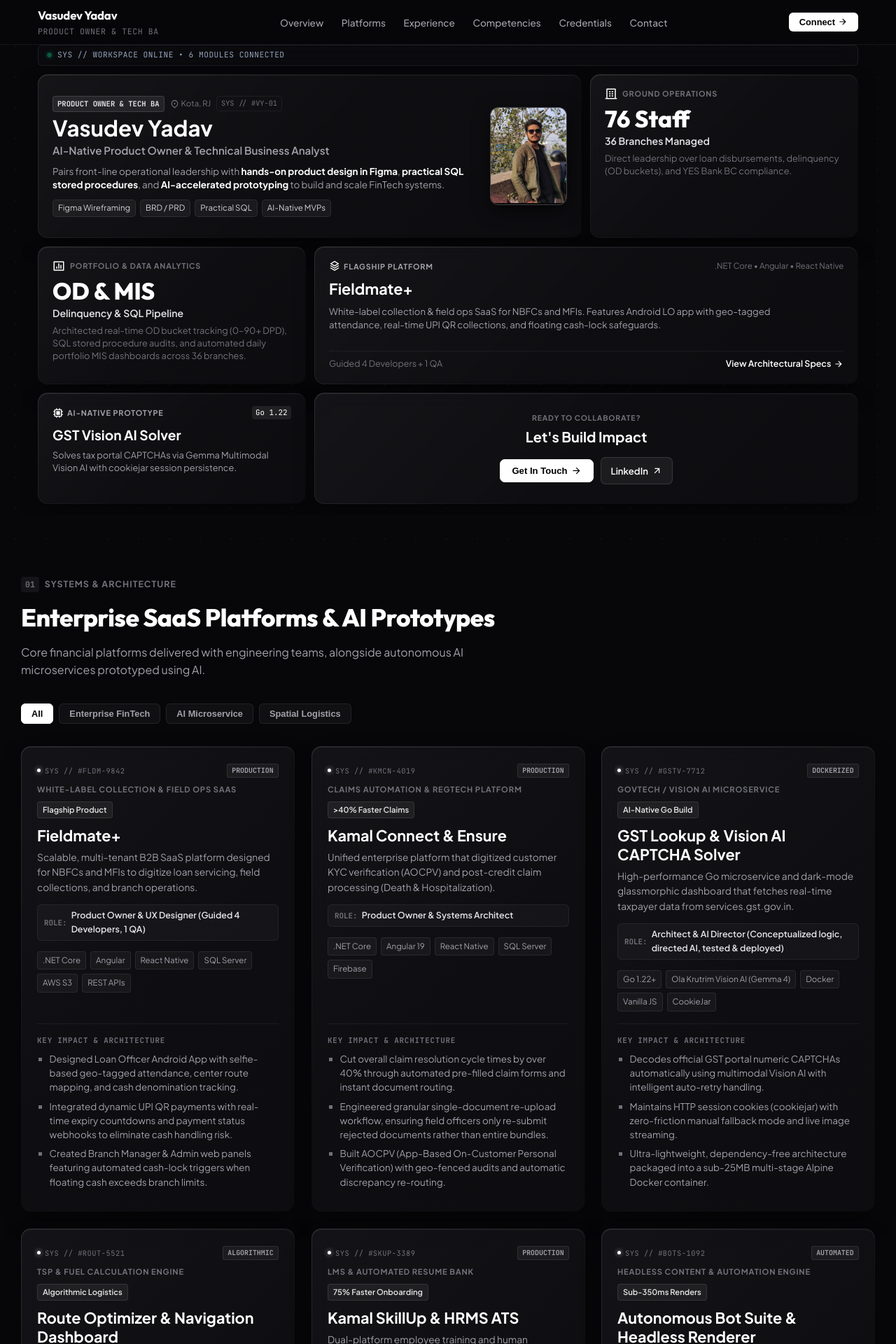
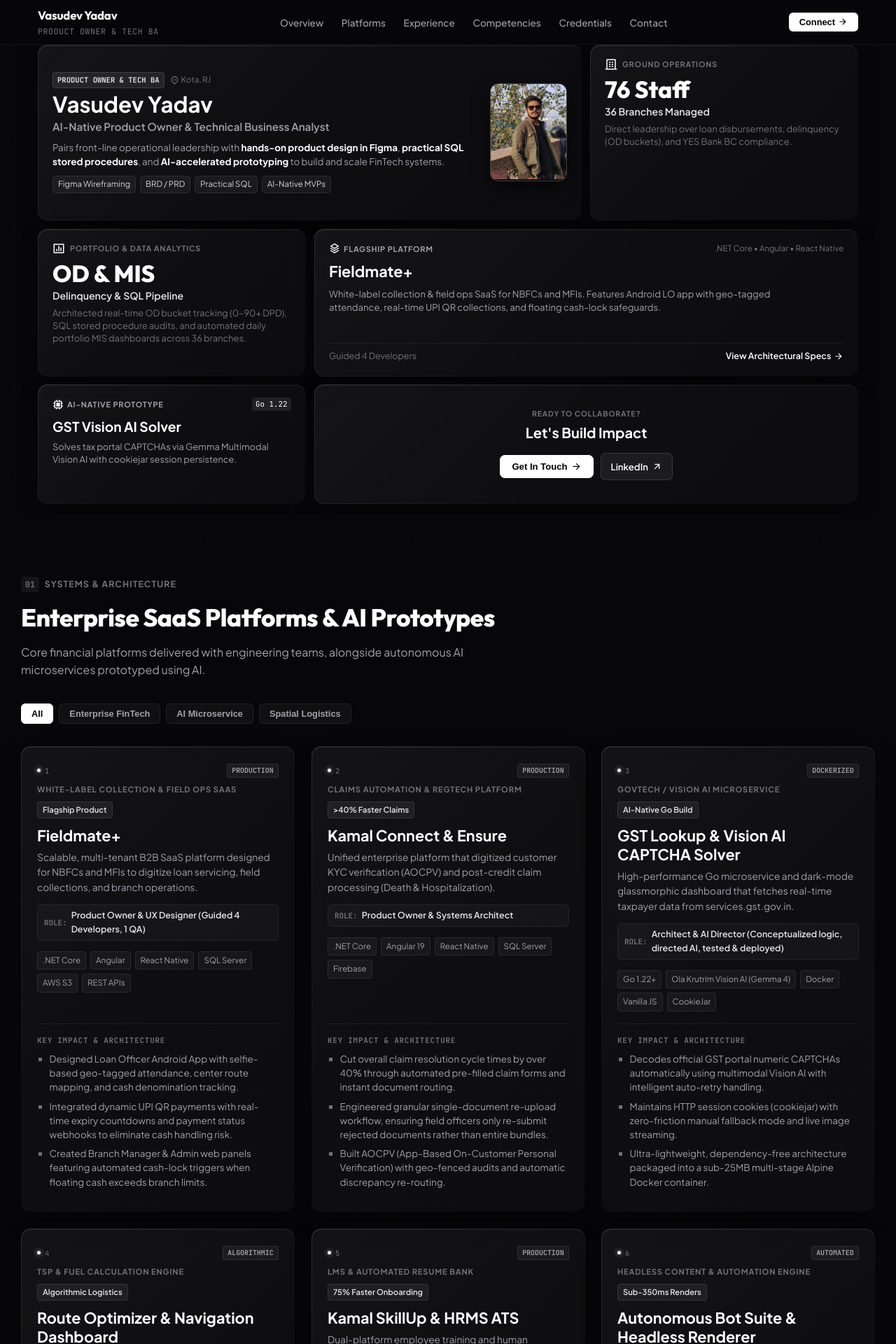
Before and after one commit to Code-Rei/vasudev-portfolio, a React (Vite) app: page / in a window 1280 px wide. Shown: the top 1920 px of the page at 70% size. Built offline with nearby package versions, Linux system fonts and the light colour scheme.

Commit message:
feat: add HeroBentoSection and ProjectsSection components

```diff
--- a/src/components/HeroBentoSection.jsx
+++ b/src/components/HeroBentoSection.jsx
@@ -28,12 +28,6 @@ export default function HeroBentoSection({ data, onContactClick }) {
 
   return (
     <section id="about" className="bento-hero-section container">
-      {/* Subtle Diagnostic Status Beacon */}
-      <div className="hero-status-beacon">
-        <span className="pulse-beacon" />
-        <span>SYS // WORKSPACE ONLINE • 6 MODULES CONNECTED</span>
-      </div>
-
       {/* Bento Grid (Desktop 100% Viewport, Zero Scroll) */}
       <div className="bento-grid">
         {/* Card 1: Main Identity & Profile Portrait (Spans 2 columns, Row 1) */}
@@ -50,7 +44,6 @@ export default function HeroBentoSection({ data, onContactClick }) {
                 <span className="location-badge">
                   <RiMapPin2Line size={13} className="inline-icon" /> Kota, RJ
                 </span>
-                <span className="sys-badge">SYS // #VY-01</span>
               </div>
 
               {/* Title */}
@@ -143,7 +136,7 @@ export default function HeroBentoSection({ data, onContactClick }) {
             </p>
 
             <div className="feature-meta">
-              <span>Guided 4 Developers + 1 QA</span>
+              <span>Guided 4 Developers</span>
               <a href="#projects" className="feature-link">
                 View Architectural Specs <RiArrowRightLine size={14} className="inline-icon" />
               </a>
--- a/src/components/ProjectsSection.jsx
+++ b/src/components/ProjectsSection.jsx
@@ -2,13 +2,13 @@ import React, { useState } from 'react';
 
 // Technical System IDs for diagnostic credibility
 const SYSTEM_METADATA = {
-  fieldmate: { sysId: 'SYS // #FLDM-9842', status: 'PRODUCTION', latency: '<120ms' },
-  'kamal-connect': { sysId: 'SYS // #KMCN-4019', status: 'PRODUCTION', latency: '40% SPEEDUP' },
-  'gst-captcha': { sysId: 'SYS // #GSTV-7712', status: 'DOCKERIZED', latency: '<250ms' },
-  'route-optimizer': { sysId: 'SYS // #ROUT-5521', status: 'ALGORITHMIC', latency: 'TSP SOLVED' },
-  'kamal-skillup': { sysId: 'SYS // #SKUP-3389', status: 'PRODUCTION', latency: '75% FASTER' },
-  'autonomous-bots': { sysId: 'SYS // #BOTS-1092', status: 'AUTOMATED', latency: '<350ms' },
-  'kamal-analytics': { sysId: 'SYS // #ANLT-6641', status: 'PRODUCTION', latency: 'DAILY MIS' },
+  fieldmate: { sysId: '1', status: 'PRODUCTION', latency: '<120ms' },
+  'kamal-connect': { sysId: '2', status: 'PRODUCTION', latency: '40% SPEEDUP' },
+  'gst-captcha': { sysId: '3', status: 'DOCKERIZED', latency: '<250ms' },
+  'route-optimizer': { sysId: '4', status: 'ALGORITHMIC', latency: 'TSP SOLVED' },
+  'kamal-skillup': { sysId: '5', status: 'PRODUCTION', latency: '75% FASTER' },
+  'autonomous-bots': { sysId: '6', status: 'AUTOMATED', latency: '<350ms' },
+  'kamal-analytics': { sysId: '7', status: 'PRODUCTION', latency: 'DAILY MIS' },
 };
 
 export default function ProjectsSection({ projects }) {
```
